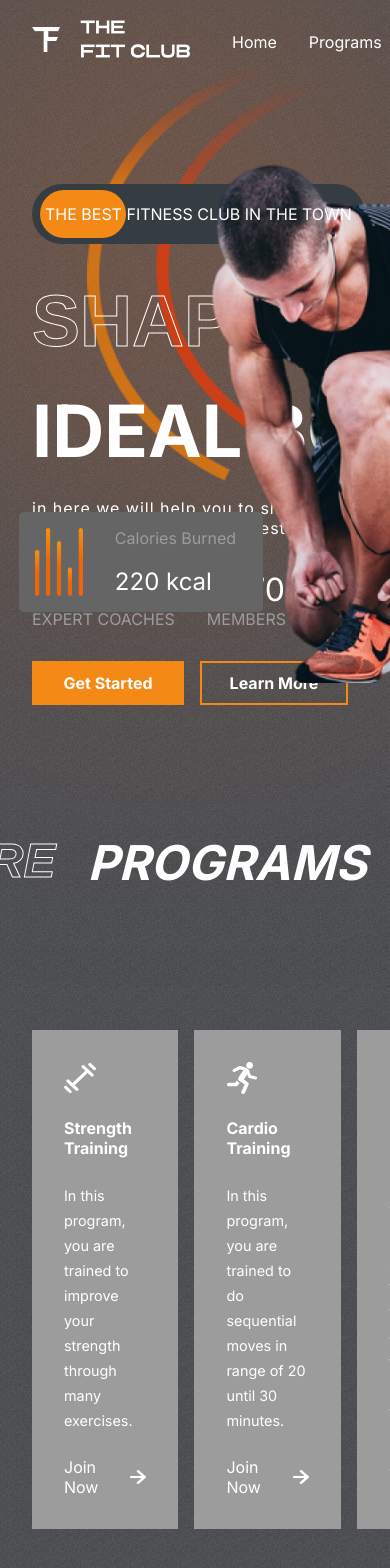
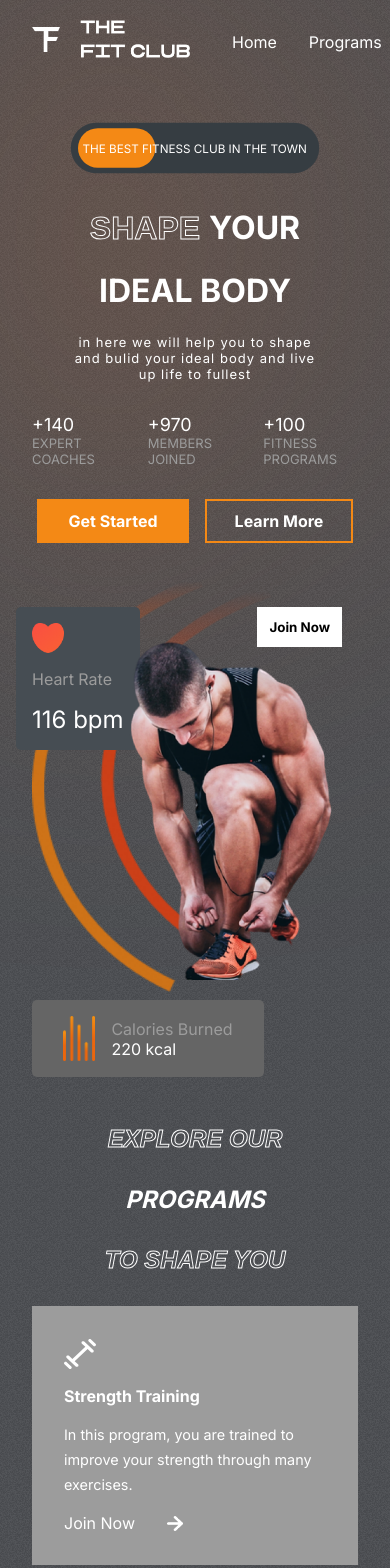
Before and after one commit to Nikunjvadher/Gym-web, a React (Create React App) app: page / in a window 390 px wide. Shown: the top 1568 px of the page. Built offline with nearby package versions, Linux system fonts and the light colour scheme.

Commit message:
adding animation in components

```diff
--- a/src/component/Hero/Hero.css
+++ b/src/component/Hero/Hero.css
@@ -162,6 +162,82 @@
     width: 22rem;
     height: 30rem;
     left: 0;
+}
 
 
+@media screen  and (max-width: 768px){
+    .hero{
+        flex-direction: column;
+    }
+    .hero-blur{
+        width: 14rem;
+    }
+    .the-best-ad{
+        margin-top: 0;
+        font-size: small;
+        align-items: center;
+        transform: scale(0.9) ;
+        align-self: center;
+        min-width: 250px;
+        /* max-width: 100; */
+    }
+    .hero-text{
+        font-size: xx-large;
+        align-items: center;
+        justify-content: center;
+    }
+    .hero-text>div:nth-of-type(3){
+        font-size: small;
+        font-weight: 200;
+        letter-spacing: 1px;
+        text-align: center;
+    }
+    .hero-buttons{
+        justify-content: center;
+    }
+    .figures>div>span:nth-of-type(1){
+        font-size: large;
+    }
+    .figures>div>span:nth-of-type(2){
+        font-size: small;
+    }
+    .right-h{
+        position: relative;
+        background: none;
+    }
+    .heart-rate{
+        left: 1rem;
+        top: 2rem;
+    }
+    .calories{
+        position: relative;
+        top: 5rem;
+        left: 2rem;
+        gap: 1rem;
+        width: 200px;
+        display: flex;
+        align-items: center;
+        justify-content: center;
+    }
+    .calories>img{
+        width: 2rem;
+    }
+    .calories>div>:nth-child(2){
+        color: white;
+        font-size: 1rem;
+    }
+
+    .hero_image{
+        position: relative;
+        width: 15rem;
+        align-self: center;
+        left: 7rem;
+        top: 4rem;
+    }
+    .hero_image-back{
+        width: 15rem;
+        left: 2rem;
+        top: 0rem;
+    }
+
 }
--- a/src/component/Hero/Hero.jsx
+++ b/src/component/Hero/Hero.jsx
@@ -9,6 +9,7 @@ import { motion } from 'framer-motion'
 
 function Hero() {
     const transition = {type: 'spring', duration: 3}
+    const mobile = window.innerWidth<=768 ? true : false
   return (
     <div className="hero">
         <div className="blur hero-blur"></div>
@@ -17,7 +18,7 @@ function Hero() {
 
             <div className="the-best-ad">
                 <motion.div
-                    initial={{left: '238px'}}
+                    initial={{left: mobile ? '165px' : '238px'}}
                     whileInView={{left:'8px'}}
                     transition={{...transition , type: 'tween'}}
                     >
--- a/src/component/Join/Join.css
+++ b/src/component/Join/Join.css
@@ -56,3 +56,36 @@
     background-color: var(--orange);
     color: white;
 }
+
+@media screen and (max-width: 768px){
+    .Join{
+        flex-direction: column;
+        gap: 1rem;
+    }
+    .left-j{
+        font-size: xx-large;
+        flex-direction: column;
+    }
+    .left-j>:nth-child(2)>span,
+    .left-j>:nth-child(3)>span{
+        font-size: 20px;
+        /* font-size: x-large; */
+
+    }
+    .right-j{
+        padding: 2rem;
+    }
+    .email-contaier{
+        gap: 1rem;
+    }
+}
+
+@media screen and (max-width: 400px){
+
+    .email-contaier{
+        min-width: 200px;
+        width: 150%;
+        gap: 1.5rem;
+        flex-direction: column;
+    }
+}
--- a/src/component/Plans/Plans.css
+++ b/src/component/Plans/Plans.css
@@ -91,3 +91,16 @@
     top: 6rem;
     right: 0;
 }
+
+@media screen and (max-width: 768px){
+
+    .plans{
+        flex-direction: column;
+    }
+    .plan{
+        min-width: 60%;
+        width: 200px;
+        max-width: 85%;
+    }
+
+}
--- a/src/component/Programs/Program.css
+++ b/src/component/Programs/Program.css
@@ -64,3 +64,17 @@
 .join-now>img{
     width: 1rem;
 }
+
+@media screen and (max-width: 768px){
+    .programs-header{
+        flex-direction: column;
+        gap: 1rem;
+        font-size: x-large;
+        align-items: center;
+        justify-content: center;
+        margin-top: 2rem;
+    }
+    .programs-categories{
+        flex-direction: column;
+    }
+}
--- a/src/component/Reasons/Reason.css
+++ b/src/component/Reasons/Reason.css
@@ -88,3 +88,31 @@
 .partners>img{
     width: 2.5rem;
 }
+
+@media screen and (max-width: 768px){
+
+    .Reasons{
+        flex-direction: column;
+    }
+
+    .left-r{
+        grid-auto-rows: auto;
+        overflow: hidden;
+    }
+    .left-r > :nth-child(1){
+        width: 7rem;
+        height: 17rem;
+    }
+    .left-r > :nth-child(2){
+        width: 15rem;
+        height: 10rem;
+    }
+    .left-r > :nth-child(3){
+        width: 7rem;
+    }
+    .left-r > :nth-child(4){
+        width: 7rem;
+        height: 6rem;
+    }
+
+}
--- a/src/component/Testimonial/Testimonial.css
+++ b/src/component/Testimonial/Testimonial.css
@@ -79,3 +79,45 @@
     width: 1.5rem;
     cursor: pointer;
 }
+
+
+@media screen and (max-width: 768px){
+    .Testimonials{
+        flex-direction: column;
+    }
+    .left-t>:nth-child(2),
+    .left-t>:nth-child(3){
+        font-size: xx-large;
+    }
+    .left-t>:nth-child(5){
+        text-align: center;
+    }
+    .right-t{
+        display: flex;
+        flex-direction: column;
+        align-items: center;
+        justify-content: center;
+        gap: 2rem;
+    }
+    .right-t > div {
+        position: relative;
+        display: none;
+    }
+    .right-t>img{
+        top: 0;
+        right: 0;
+        align-self: center;
+        position: relative;
+        width: 200px;
+        height: 200px;
+
+    }
+    .right-t>:last-child{
+        display: block;
+        bottom: 0;
+        left: 0;
+    }
+    .arrows>img{
+        margin: 0 3rem ;
+    }
+}
```
